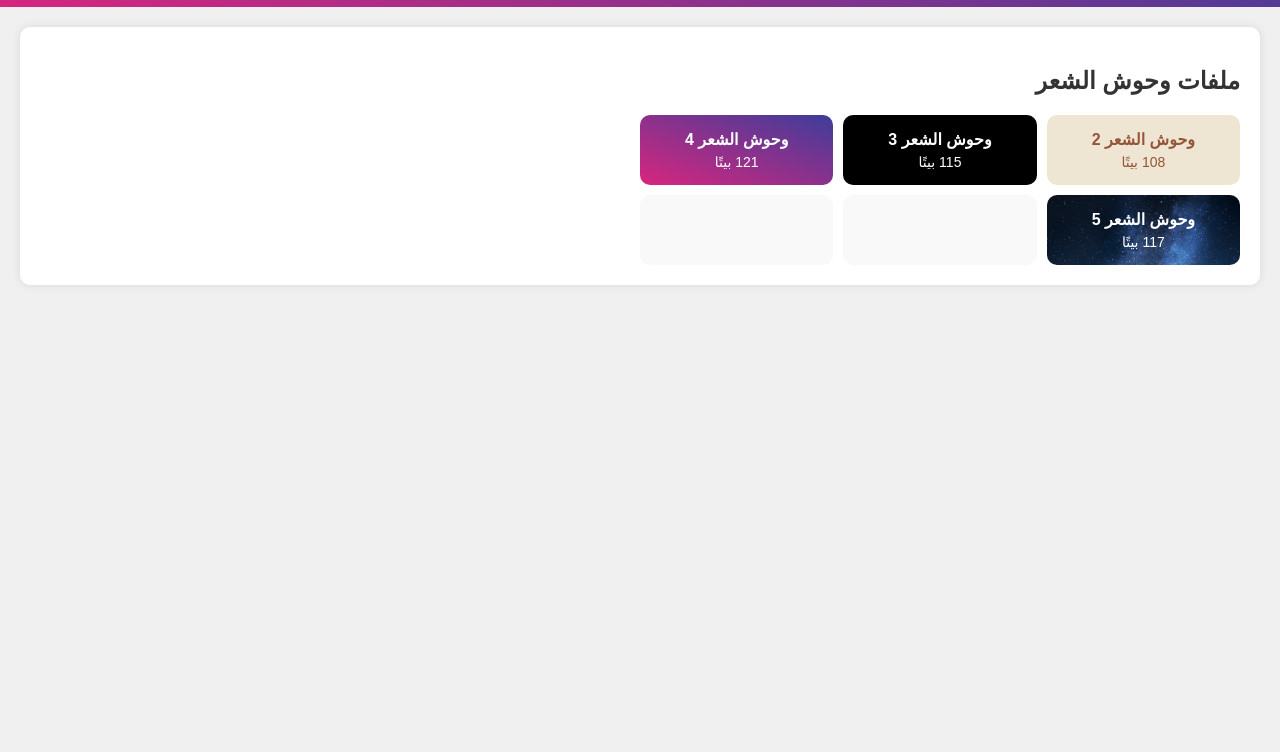
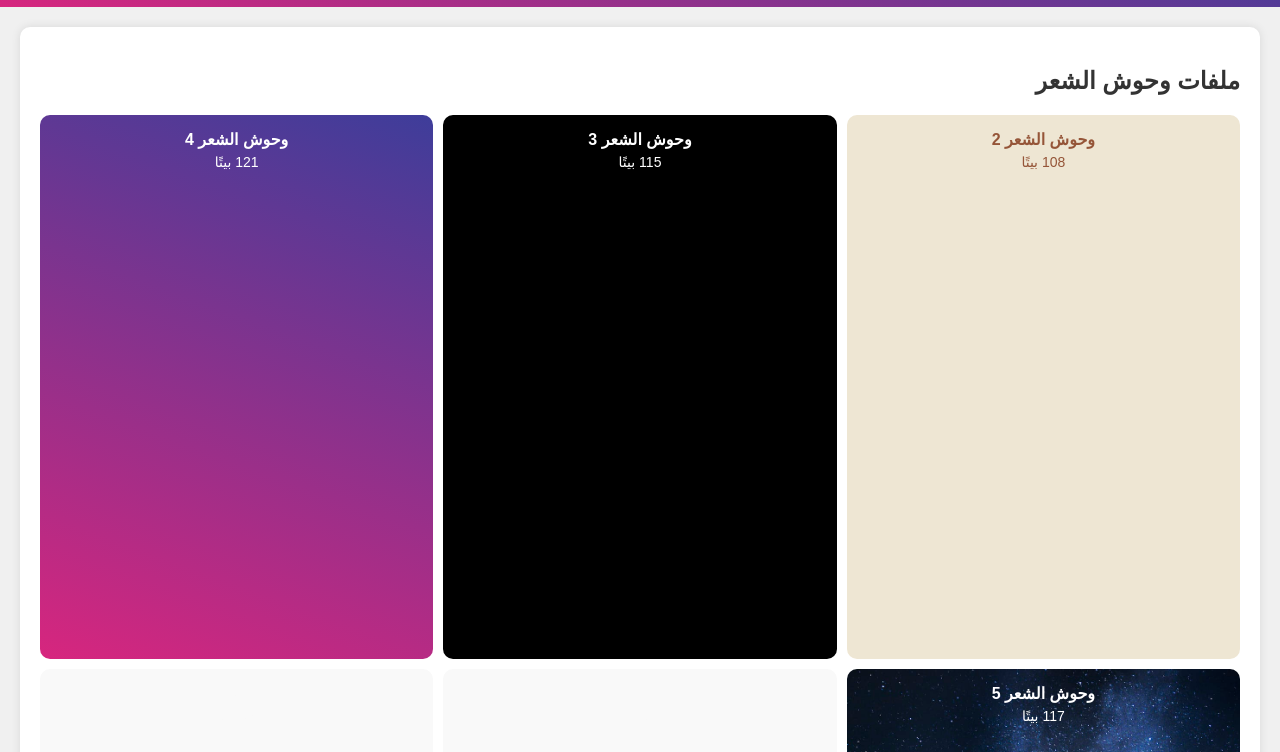
Before and after one commit to Mr-Mosaab/alshe3r, a plain HTML site: page index.html in a window 1280 px wide. Shown: the part 48-800 px from the top of the page. Drawn offline with Linux system fonts and the light colour scheme.

Commit message:
Update index.html

```diff
--- a/index.html
+++ b/index.html
@@ -43,7 +43,6 @@
             display: grid;
             grid-template-columns: repeat(3, 1fr);
             gap: 10px;
-            max-width: 600px;
         }
         .stat-button {
             border: none;
@@ -55,6 +54,7 @@
             transition: filter 0.3s;
             text-decoration: none;
             display: block;
+            aspect-ratio: 0.707;
         }
         .stat-button:hover {
             filter: brightness(90%);
```
